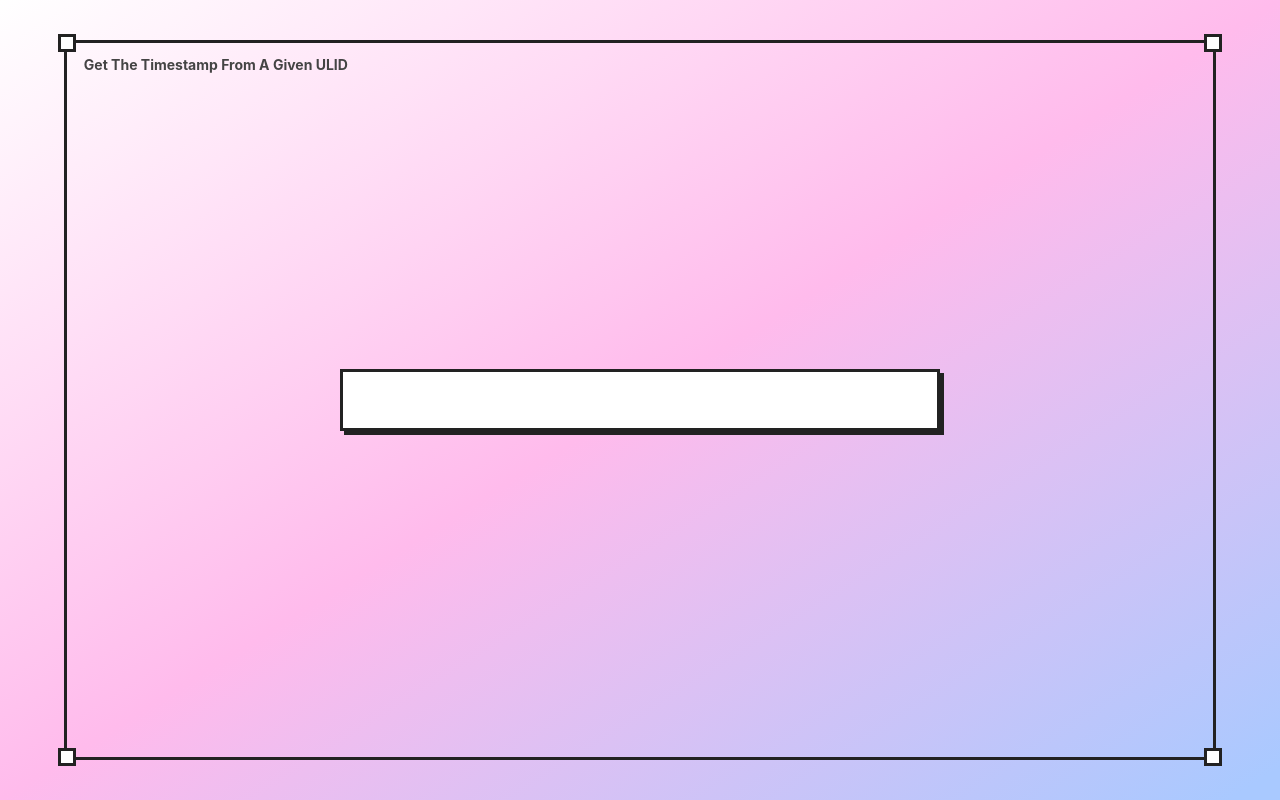
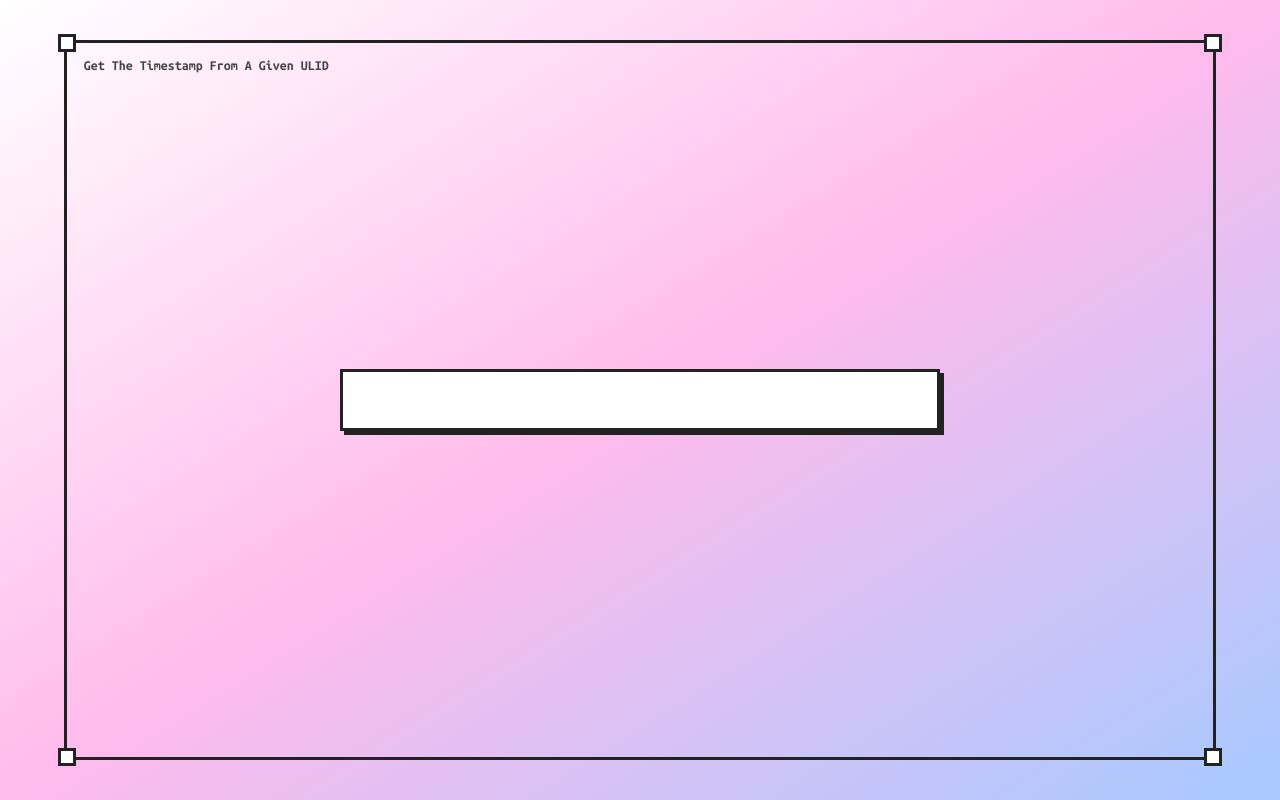
Before and after one commit to takky94/get_timestamp_from_ulid, a Next.js app: page / in a window 1280 px wide. Built offline with nearby package versions, Linux system fonts and the light colour scheme.

Commit message:
ついに我が家もGoogleFontを導入したぞォ〜

```diff
--- /dev/null
+++ b/src/pages/_document.tsx
@@ -0,0 +1,22 @@
+import Document, { Html, Head, Main, NextScript } from 'next/document'
+
+class MyDocument extends Document {
+  render() {
+    return (
+      <Html lang='en'>
+        <Head>
+          <link
+            href="https://fonts.googleapis.com/css2?family=Ubuntu+Mono:wght@400;700&display=swap"
+            rel="stylesheet"
+          />
+        </Head>
+        <body>
+          <Main />
+          <NextScript />
+        </body>
+      </Html>
+    )
+  }
+}
+
+export default MyDocument
--- a/src/styles/consts/index.scss
+++ b/src/styles/consts/index.scss
@@ -20,8 +20,7 @@
 // フォントファミリー
 // @pre- font-
 //************************//
-$font-gothic: Helvetica Neue LT, Helvetica Neue, メイリオ, Meiryo, -apple-system, BlinkMacSystemFont, Segoe UI, Hiragino Kaku Gothic ProN,
-  Hiragino Sans, ヒラギノ角ゴ ProN W3, Arial, sans-serif;
+$font-deco: 'Ubuntu Mono', monospace;
 
 //************************//
 // 余白
--- a/src/styles/globals.scss
+++ b/src/styles/globals.scss
@@ -1,11 +1,11 @@
+@import "./consts";
 @import "./reset.scss";
 
 html,
 body {
   padding: 0;
   margin: 0;
-  font-family: -apple-system, BlinkMacSystemFont, Segoe UI, Roboto, Oxygen,
-    Ubuntu, Cantarell, Fira Sans, Droid Sans, Helvetica Neue, sans-serif;
+  font-family: $font-deco;
 }
 
 a {
```
